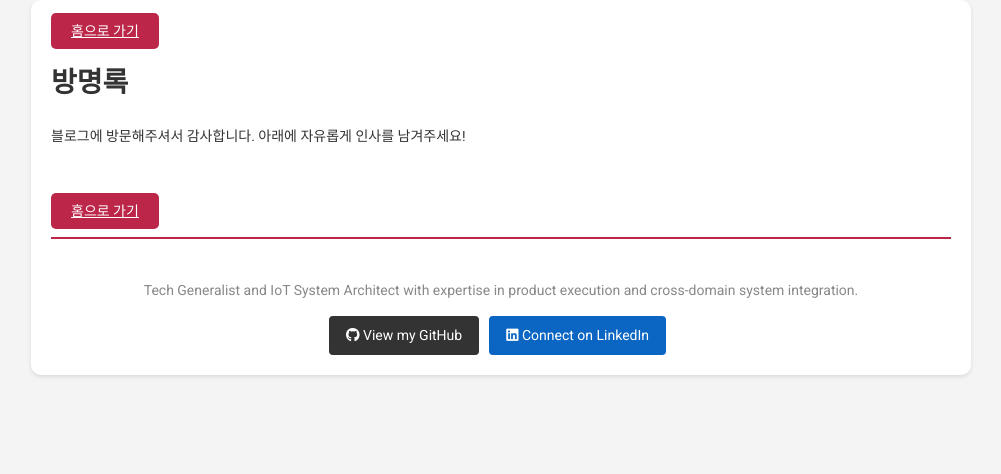
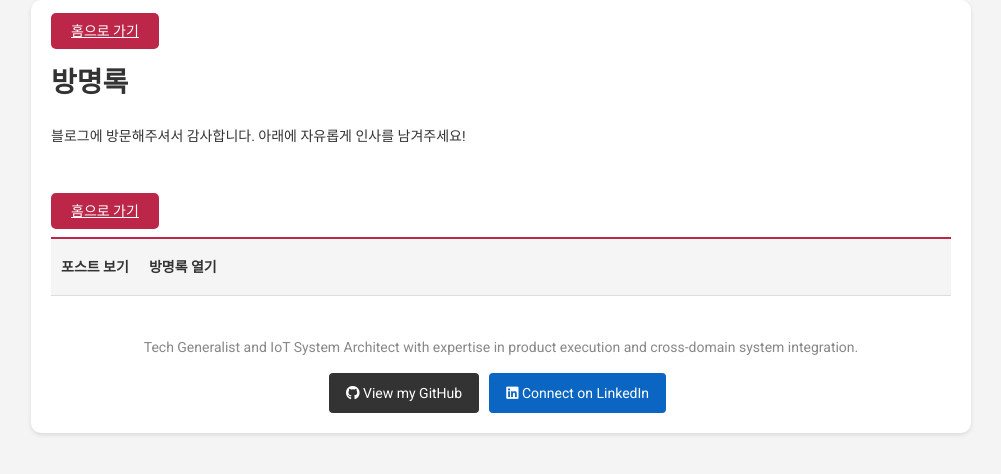
Before and after one commit to devchan64/devchan64.github.io, a Jekyll site: the page built from guestbook/index.md, in a window 1280 px wide. Shown: the top 474 px of the page, without its empty margins (139-1140 px from the left). Built offline with Jekyll 4.4.1, drawn with Linux system fonts in a browser that asks for light colours; comment, search, counter and statistics services are not loaded.

Commit message:
menunavi

```diff
--- a/_layouts/default.html
+++ b/_layouts/default.html
@@ -54,6 +54,12 @@
       </nav>
       {% endunless %}
     </div>
+      <nav class="main-nav">
+    <ul>
+      <li><a href="/">포스트 보기</a></li>
+      <li><a href="/guestbook/">방명록 열기</a></li>
+    </ul>
+  </nav>
     <footer>
       <p>{{site.description}}</p>
       <section class="about">
--- a/assets/css/style.css
+++ b/assets/css/style.css
@@ -222,6 +222,24 @@ pre {
   line-height: 1.5;
 }
 
+  .main-nav ul {
+    display: flex;
+    gap: 20px;
+    list-style: none;
+    padding: 10px;
+    margin: 0;
+    background: #f5f5f5;
+    border-bottom: 1px solid #ddd;
+  }
+  .main-nav a {
+    text-decoration: none;
+    font-weight: bold;
+    color: #333;
+  }
+  .main-nav a:hover {
+    color: #007acc;
+  }
+
 /* ✅ 공통 버튼 스타일 */
 .social-button {
   display: inline-block;
```
Also changed, not shown: _layouts/guestbook.html (+6 -6 lines).
